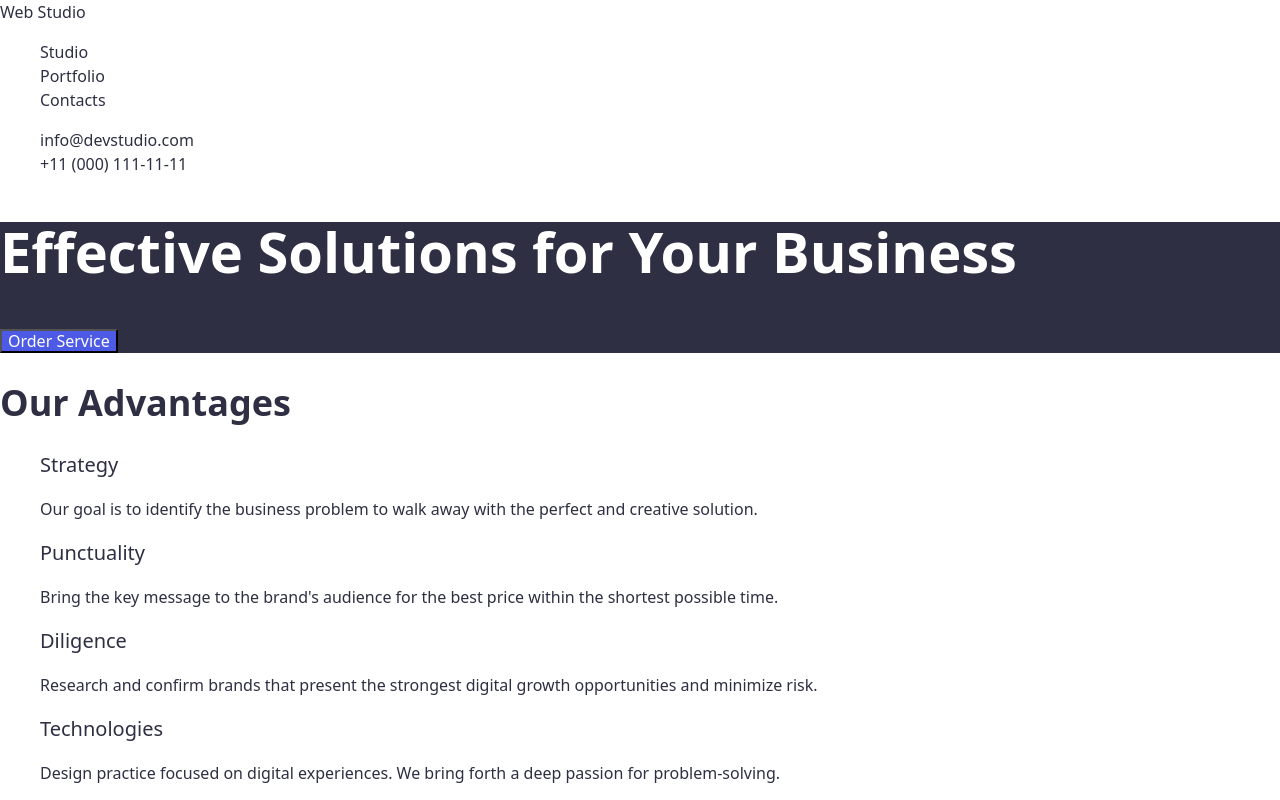
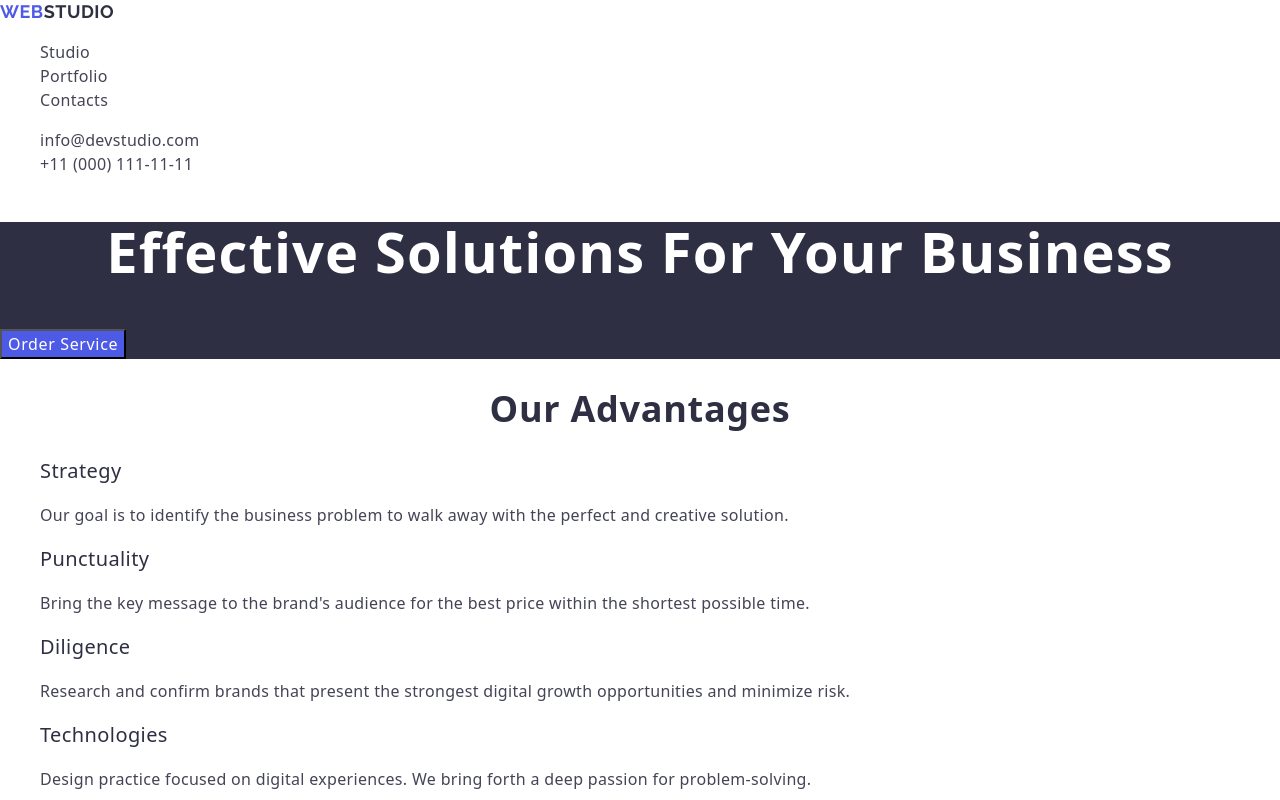
Before and after one commit to VickTorry/goit-markup-hw-02, a plain HTML site: page index.html in a window 1280 px wide. Shown: the top 800 px of the page. Drawn offline with nearby package versions, Linux system fonts and the light colour scheme.

Commit message:
adjusted

```diff
--- a/css/styles.css
+++ b/css/styles.css
@@ -1,7 +1,8 @@
 body {
   font-family: 'Roboto', sans-serif;
-  color: #2e2f42;
+  color: #434455;
   line-height: 1.5;
+  background-color: #ffffff;
 }
 
 h3 {
@@ -28,9 +29,15 @@ ol {
 
 address {
   font-style: normal;
+  letter-spacing: 0.02em;
+  color: #434455;
 }
 
 /* Navigation #region */
+.nav-link {
+  font-weight: 500;
+  letter-spacing: 0.02em;
+}
 
 .nav-link:hover,
 .nav-link:focus {
@@ -48,7 +55,8 @@ address {
   font-size: 18px;
   text-transform: uppercase;
   color: #4d5ae5;
-  line-height: 1.16;
+  line-height: 1.17;
+  letter-spacing: 0.03em;
 }
 
 .logo-dark {
@@ -59,17 +67,23 @@ address {
 
 /* Hero #region */
 
-h1 {
+.hero-heading {
   color: #ffffff;
   font-weight: 700;
   font-size: 56px;
   line-height: 1.07;
+  text-align: center;
+  letter-spacing: 0.02em;
+  text-transform: capitalize;
 }
 
 .order-btn {
   background-color: #4d5ae5;
   color: #ffffff;
   cursor: pointer;
+  font-weight: 500;
+  line-height: 1.5;
+  letter-spacing: 0.04em;
 }
 
 .order-btn:hover,
@@ -82,6 +96,34 @@ h1 {
 }
 
 /* #endregion */
+
+/* advantages #region */
+
+.section-heading {
+  font-weight: 700;
+  font-size: 36px;
+  line-height: 1.11;
+  letter-spacing: 0.02em;
+  text-align: center;
+  color: #2e2f42;
+  text-transform: capitalize;
+}
+
+.text {
+  font-weight: 400;
+  font-size: 16px;
+  line-height: 1.5;
+  letter-spacing: 0.02em;
+  color: #434455;
+}
+
+.small-heading {
+  font-weight: 500;
+  font-size: 20px;
+  line-height: 1.2;
+  letter-spacing: 0.02em;
+  color: #2e2f42;
+}
 
 /* Our team #region */
 
@@ -101,6 +143,10 @@ footer {
 }
 
 .footer-text {
+  font-weight: 400;
+  font-size: 16px;
+  line-height: 1.5;
+  letter-spacing: 0.02em;
   color: #f4f4fd;
 }
 
--- a/index.html
+++ b/index.html
@@ -29,10 +29,9 @@
     <!--==================Header================-->
     <header>
       <nav>
-        <a class="logo" href="./index.html"></a>
-          Web
-          <span class="logo-dark">Studio</span>
-        </a>
+        <a class="logo" href="./index.html"
+          >Web<span class="logo-dark">Studio</span></a
+        >
         <ul>
           <li><a class="nav-link" href="#">Studio</a></li>
           <li><a class="nav-link" href="#">Portfolio</a></li>
@@ -57,37 +56,37 @@
     <main>
       <!--==================Hero section================-->
       <section class="hero">
-        <h1>Effective Solutions for Your Business</h1>
+        <h1 class="hero-heading">Effective Solutions for Your Business</h1>
         <button class="order-btn" type="button">Order Service</button>
       </section>
       <!--==================Our advantages================-->
       <section>
-        <h2>Our Advantages</h2>
+        <h2 class="section-heading">Our Advantages</h2>
         <ul>
           <li>
-            <h3>Strategy</h3>
-            <p>
+            <h3 class="small-heading">Strategy</h3>
+            <p class="text">
               Our goal is to identify the business problem to walk away with the
               perfect and creative solution.
             </p>
           </li>
           <li>
-            <h3>Punctuality</h3>
-            <p>
+            <h3 class="small-heading">Punctuality</h3>
+            <p class="text">
               Bring the key message to the brand's audience for the best price
               within the shortest possible time.
             </p>
           </li>
           <li>
-            <h3>Diligence</h3>
-            <p>
+            <h3 class="small-heading">Diligence</h3>
+            <p class="text">
               Research and confirm brands that present the strongest digital
               growth opportunities and minimize risk.
             </p>
           </li>
           <li>
-            <h3>Technologies</h3>
-            <p>
+            <h3 class="small-heading">Technologies</h3>
+            <p class="text">
               Design practice focused on digital experiences. We bring forth a
               deep passion for problem-solving.
             </p>
@@ -96,7 +95,7 @@
       </section>
       <!--==================Our team section================-->
       <section class="our-team">
-        <h2>Our Team</h2>
+        <h2 class="section-heading">Our Team</h2>
         <ul>
           <li>
             <img
@@ -142,7 +141,7 @@
       </section>
       <!-- Our Portfolio #region -->
       <section class="our-portfolio">
-        <h2>Our Portfolio</h2>
+        <h2 class="section-heading">Our Portfolio</h2>
         <ul>
           <li>
             <img
@@ -151,7 +150,7 @@
               width="360"
               height="300"
             />
-            <h3>Banking App</h3>
+            <h3 class="small-heading">Banking App</h3>
             <p>App</p>
           </li>
           <li>
@@ -161,7 +160,7 @@
               width="360"
               height="300"
             />
-            <h3>Cashless Payment</h3>
+            <h3 class="small-heading">Cashless Payment</h3>
             <p>Marketing</p>
           </li>
           <li>
@@ -171,7 +170,7 @@
               width="360"
               height="300"
             />
-            <h3>Meditation App</h3>
+            <h3 class="small-heading">Meditation App</h3>
             <p>App</p>
           </li>
           <li>
@@ -181,7 +180,7 @@
               width="360"
               height="300"
             />
-            <h3>Taxi Service</h3>
+            <h3 class="small-heading">Taxi Service</h3>
             <p>Marketing</p>
           </li>
           <li>
@@ -191,7 +190,7 @@
               width="360"
               height="300"
             />
-            <h3>Screen Illustrations</h3>
+            <h3 class="small-heading">Screen Illustrations</h3>
             <p>Design</p>
           </li>
           <li>
@@ -201,7 +200,7 @@
               width="360"
               height="300"
             />
-            <h3>Online Courses</h3>
+            <h3 class="small-heading">Online Courses</h3>
             <p>Marketing</p>
           </li>
         </ul>
@@ -209,7 +208,7 @@
       <!-- #endregion -->
     </main>
     <!--==================Footer================-->
-    <footer>
+    <footer class="page-footer">
       <a class="logo" href="./index.html">
         Web
         <span class="logo-light">Studio</span>
```
Also changed, not shown: 1 other file.
